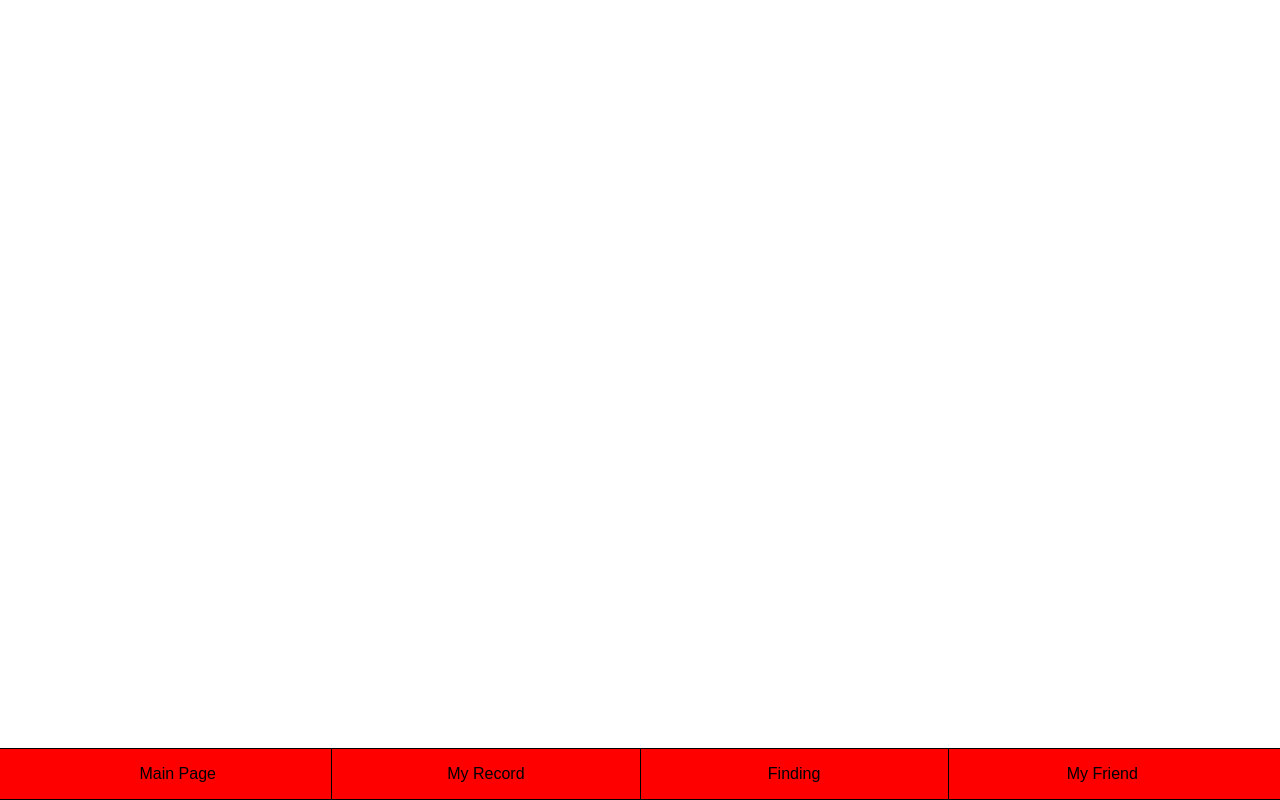
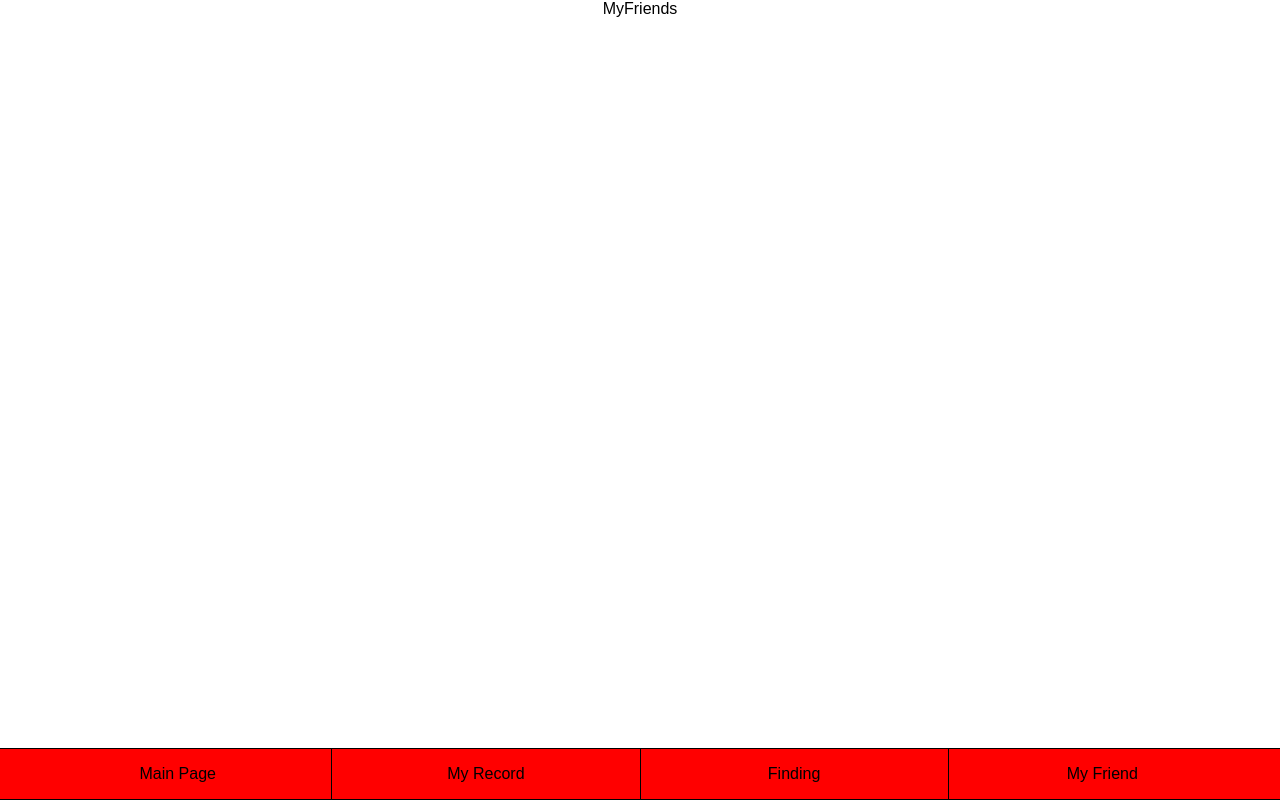
Before and after one commit to CooTWer/HealthWeb, a React (Create React App) app: page / in a window 1280 px wide. Both pictures are taken after a click on the element "My Friend". Built offline with nearby package versions, Linux system fonts and the light colour scheme.

Commit message:
[Huan] Add MyFriends component

```diff
--- a/src/App.js
+++ b/src/App.js
@@ -2,6 +2,7 @@ import React, {Component} from 'react';
 import './App.css';
 import Mainpage from './components/Mainpage/Mainpage';
 import MyRecord from './components/MyRecord/MyRecord';
+import MyFriends from './components/MyFriends/MyFriends';
 
 
 class App extends Component {
@@ -55,6 +56,9 @@ class App extends Component {
           <div style={{"display": isBox3Show}}>
             娱乐圈
           </div>
+          <div style={{"display": isBox4Show}}>
+            <MyFriends />
+          </div>
         </div>
       </div>
     );
--- /dev/null
+++ b/src/components/MyFriends/MyFriends.js
@@ -0,0 +1,14 @@
+import React, {Component} from 'react';
+
+class MyFriends extends Component {
+
+  render() {
+    return (
+      <div>
+        MyFriends
+      </div>
+    );
+  }
+}
+
+export default MyFriends;
```
